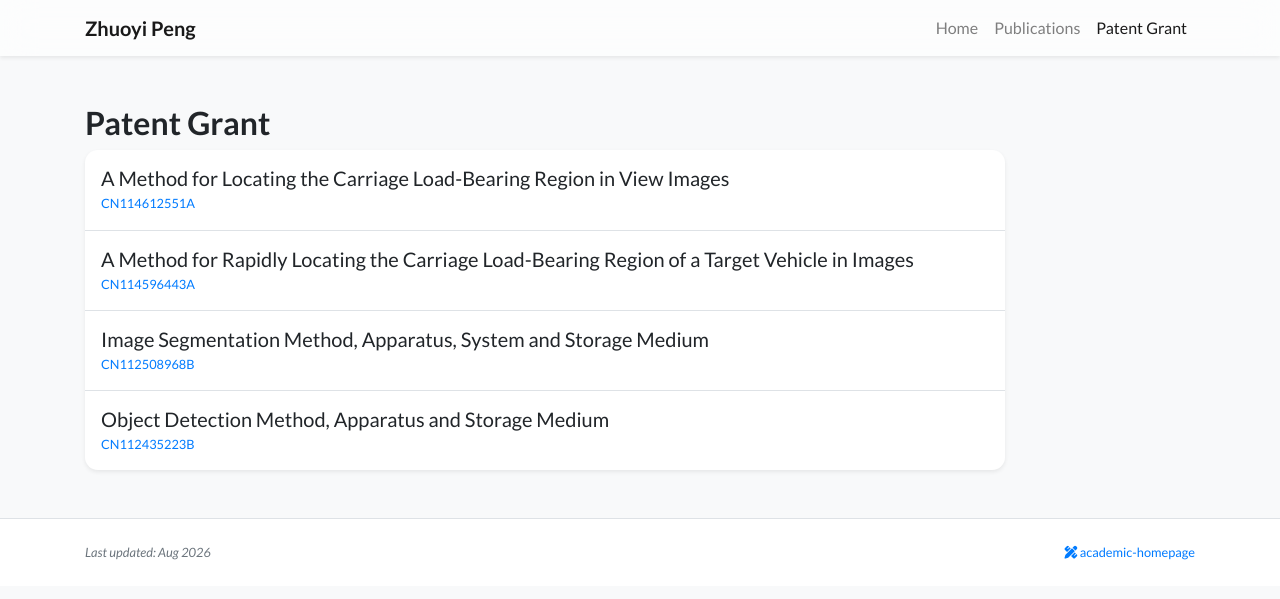
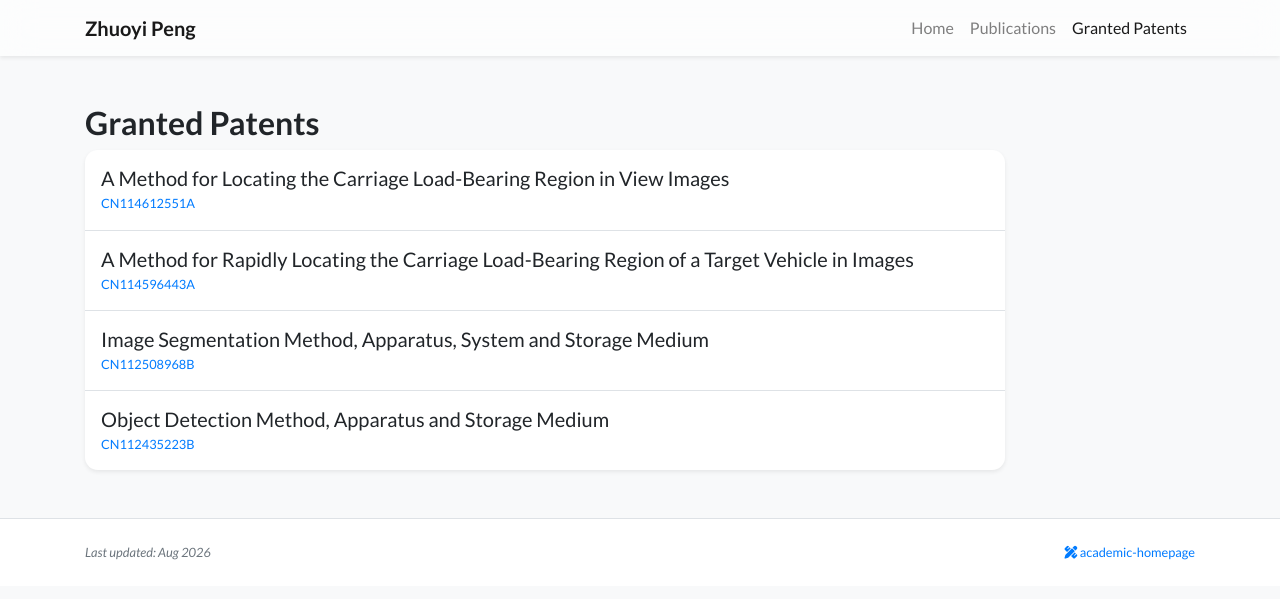
Before and after one commit to realjeremybot/realjeremybot.github.io, a Jekyll site: the page built from patents.html, in a window 1280 px wide. Shown: the top 599 px of the page. Built offline with Jekyll 4.4.1, drawn with Linux system fonts in a browser that asks for light colours; nearby versions of some CDN libraries; a style sheet for code colours, icons or effects is not loaded.

Commit message:
Rename tab to Granted Patents

```diff
--- a/_data/navigation.yml
+++ b/_data/navigation.yml
@@ -4,5 +4,5 @@ pages:
   url: /
 - name: Publications
   url: /publications
-- name: Patent Grant
+- name: Granted Patents
   url: /patents
--- a/patents.html
+++ b/patents.html
@@ -1,12 +1,12 @@
 ---
 layout: default
-title : Patent Grant
-navbar_title: Patent Grant
+title : Granted Patents
+navbar_title: Granted Patents
 ---
 
 <div class="row">
     <div class="col-12 col-lg-10">
-        <h2 class="pt-4" id="patents">Patent Grant</h2>
+        <h2 class="pt-4" id="patents">Granted Patents</h2>
         {% if site.data.profile.patents %}
         <div class="my-0 p-0 bg-white shadow-sm rounded-xl">
             {% for item in site.data.profile.patents %}
```
